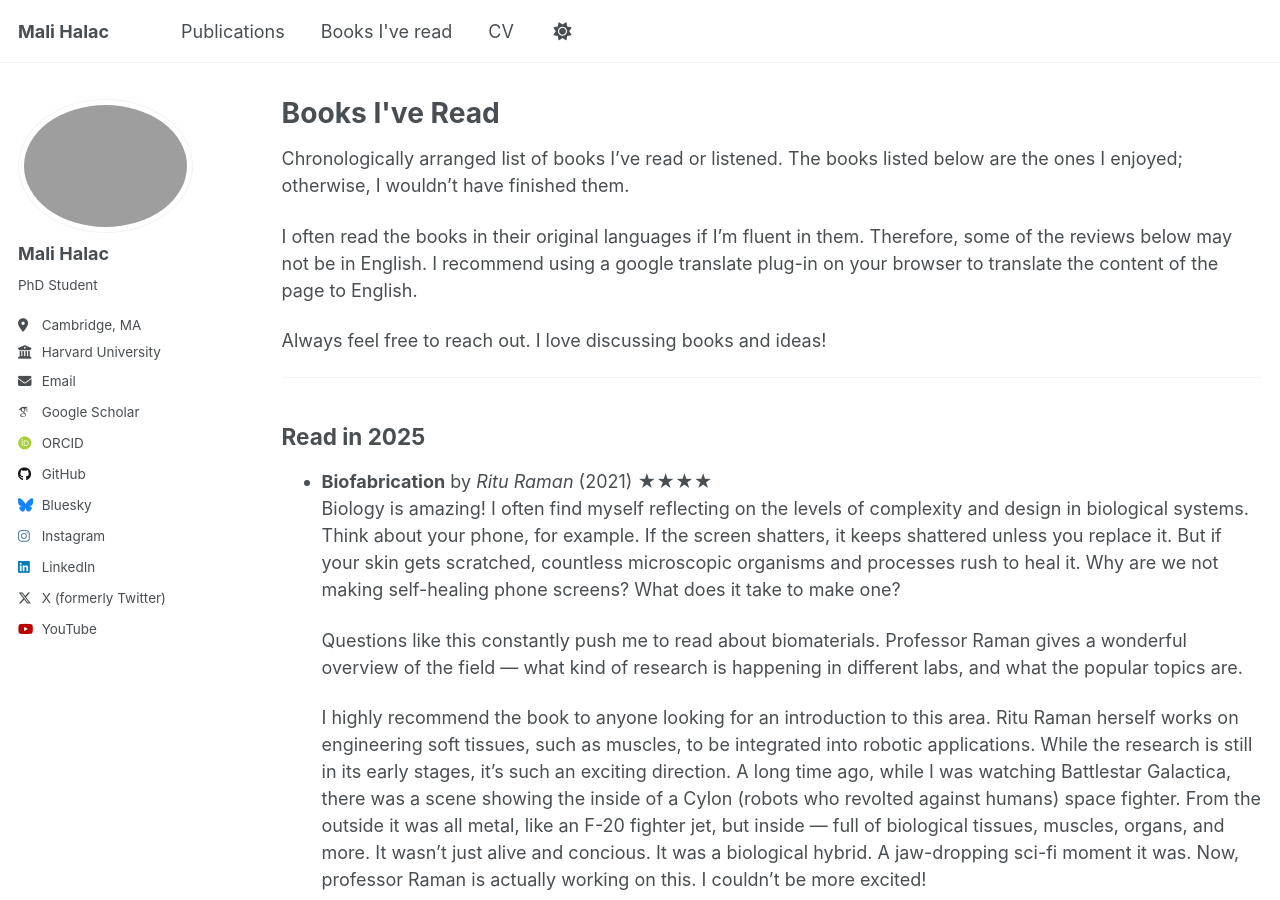
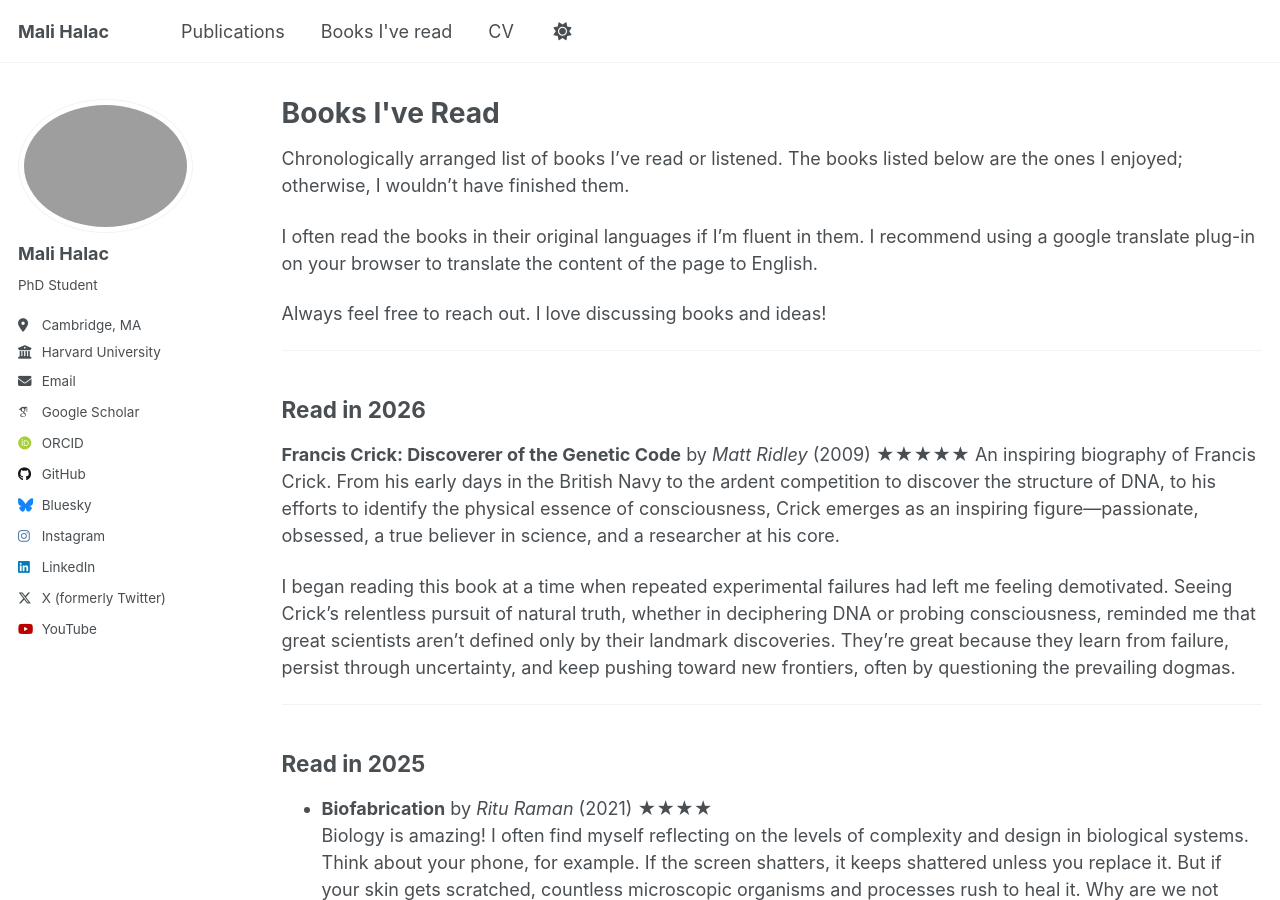
Before and after one commit to malihalac/malihalac.github.io, a Jekyll site: the page built from _pages/books-read.md, in a window 1280 px wide and 900 px high. Built offline with Jekyll 4.4.1, drawn with Linux system fonts in a browser that asks for light colours; some web fonts are replaced; a script that is not in the unit is left out.

Commit message:
Francis Crick

```diff
--- a/_pages/books-read.md
+++ b/_pages/books-read.md
@@ -6,9 +6,17 @@ author_profile: true
 ---
 Chronologically arranged list of books I've read or listened. The books listed below are the ones I enjoyed; otherwise, I wouldn't have finished them.
 
-I often read the books in their original languages if I'm fluent in them. Therefore, some of the reviews below may not be in English. I recommend using a google translate plug-in on your browser to translate the content of the page to English.
+I often read the books in their original languages if I'm fluent in them. I recommend using a google translate plug-in on your browser to translate the content of the page to English.
 
 Always feel free to reach out. I love discussing books and ideas!
+
+---
+
+## Read in 2026
+**Francis Crick: Discoverer of the Genetic Code** by *Matt Ridley* (2009) ★★★★★
+An inspiring biography of Francis Crick. From his early days in the British Navy to the ardent competition to discover the structure of DNA, to his efforts to identify the physical essence of consciousness, Crick emerges as an inspiring figure—passionate, obsessed, a true believer in science, and a researcher at his core.
+
+I began reading this book at a time when repeated experimental failures had left me feeling demotivated. Seeing Crick’s relentless pursuit of natural truth, whether in deciphering DNA or probing consciousness, reminded me that great scientists aren’t defined only by their landmark discoveries. They’re great because they learn from failure, persist through uncertainty, and keep pushing toward new frontiers, often by questioning the prevailing dogmas.
 
 ---
 
```
